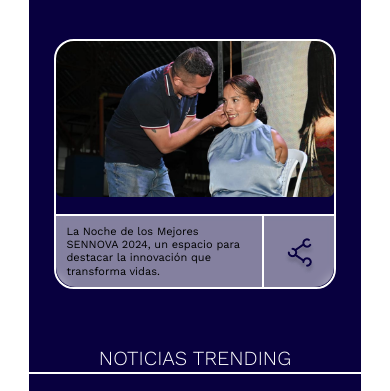
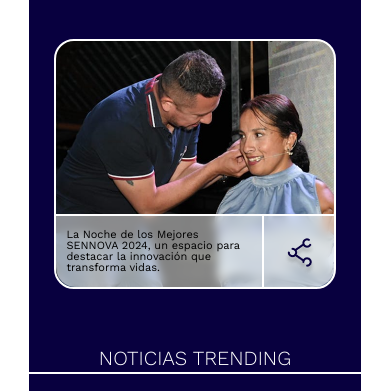
Before and after one commit to Juan-Posada/sennovalab, a plain HTML site: page index.html in a window 390 px wide. Shown: the part 387-778 px from the top of the page. Drawn offline with nearby package versions, Linux system fonts and the light colour scheme.

Commit message:
initial page fix som bugs

```diff
--- a/assets/css/index.css
+++ b/assets/css/index.css
@@ -163,6 +163,8 @@ div.img-new{
     justify-content: center;
     align-items: end;
     background: url(../images/landing/new.png);
+    background-size: cover;
+    background-position: center;
 }
 
 div.bottom-img{
--- a/assets/css/landing/mobile.css
+++ b/assets/css/landing/mobile.css
@@ -355,8 +355,9 @@
     div.img-new{
         width: 85%;
         height: 250px;
-        background-size: contain;
+        background-size: cover;
         background-repeat: no-repeat;
+        background-position: center;
         margin-top: 45px;
     }
 
@@ -372,7 +373,7 @@
         font-size: 11px;
         font-weight: 400;
         text-align: start;
-        line-height: 1.2;
+        line-height: 1;
     }
 
     div.trending{
```
